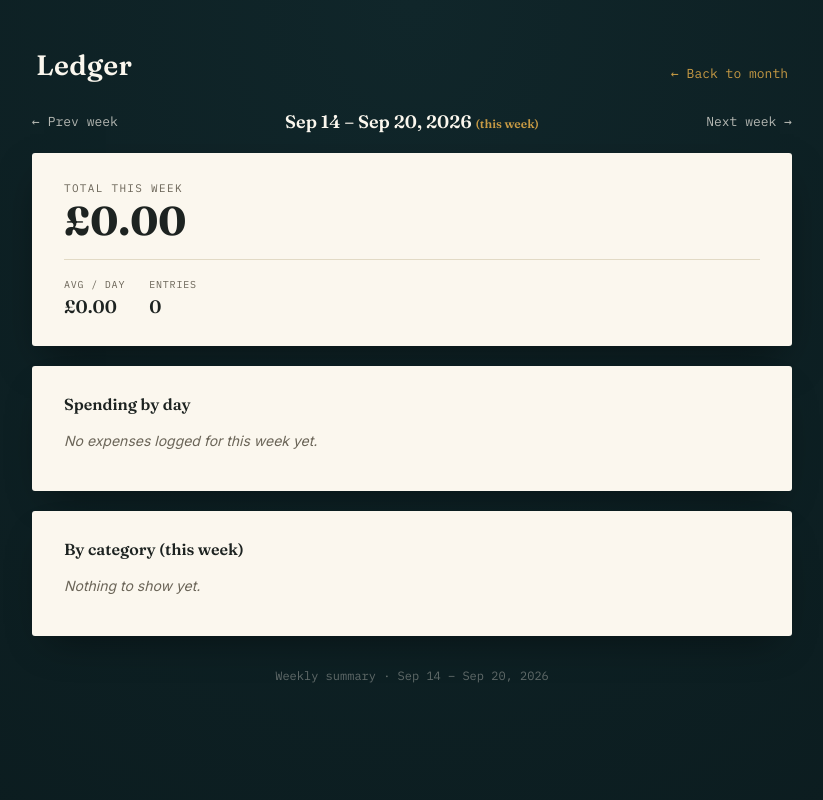
After one commit to manoselvaks/expense-tracker, a Flask app: page /week in a window 1280 px wide. The commit adds this page. Shown: the whole page, without its empty margins (228-1051 px from the left). Run offline with Flask 3, Linux system fonts and the light colour scheme; the visitor is signed in with stand-in values (Sample User, id 1); data that the repository does not hold is empty; some libraries are stand-ins or nearby versions.

Commit message:
Add CSRF protection; bring in local rate-limiting, change-password, week view
Security:
- Add Flask-WTF CSRFProtect and a token on every POST form (16 forms
  across 7 templates). Verified locally: a POST without the token is
  now rejected with 400, and existing routes still work correctly.
- Brings in login rate-limiting that was already written locally but
  never pushed: 5 failed attempts locks the account for 15 minutes,
  tracked per-user in the database. The README already claimed this
  feature; now the code backs it up.

Features (also already written locally, not yet pushed):
- Change password from Settings
- Week view (day-by-day spending, stacked by category) alongside the
  existing month/year views

README updated to describe all of the above accurately.

Co-Authored-By: Claude Sonnet 5 <noreply@anthropic.com>

```diff
--- a/app.py
+++ b/app.py
@@ -27,6 +27,7 @@ import psycopg2
 import psycopg2.extras
 from werkzeug.security import generate_password_hash, check_password_hash
 from dotenv import load_dotenv
+from flask_wtf import CSRFProtect
 
 load_dotenv()
 
@@ -34,6 +35,14 @@ app = Flask(__name__)
 app.secret_key = os.environ.get("SECRET_KEY")
 if not app.secret_key:
     raise RuntimeError("SECRET_KEY environment variable is required — set it in .env locally and in Render's Environment settings.")
+
+# Protects every state-changing form (add/edit/delete expense, change
+# password, settings, admin actions, etc.) against cross-site request
+# forgery: a form on this app is only accepted if it carries a token tied
+# to the user's own session, which an attacker's page can't forge. The
+# read-only /api/summary endpoint below is GET-only and token-authenticated
+# separately, so it's unaffected.
+csrf = CSRFProtect(app)
 
 DATABASE_URL = os.environ.get("DATABASE_URL")
 MAIL_USERNAME = os.environ.get("MAIL_USERNAME")
@@ -135,6 +144,10 @@ def init_db():
         cur.execute("ALTER TABLE users ADD COLUMN reset_token_expires TIMESTAMP")
     if not column_exists(cur, "users", "currency"):
         cur.execute("ALTER TABLE users ADD COLUMN currency TEXT NOT NULL DEFAULT 'GBP'")
+    if not column_exists(cur, "users", "failed_login_attempts"):
+        cur.execute("ALTER TABLE users ADD COLUMN failed_login_attempts INTEGER NOT NULL DEFAULT 0")
+    if not column_exists(cur, "users", "locked_until"):
+        cur.execute("ALTER TABLE users ADD COLUMN locked_until TIMESTAMP")
 
     cur.execute("""
         CREATE TABLE IF NOT EXISTS expenses (
@@ -274,6 +287,10 @@ def register():
     return render_template("register.html")
 
 
+MAX_LOGIN_ATTEMPTS = 5
+LOCKOUT_MINUTES = 15
+
+
 @app.route("/login", methods=["GET", "POST"])
 def login():
     if request.method == "POST":
@@ -282,17 +299,55 @@ def login():
 
         conn = get_connection()
         cur = conn.cursor()
-        cur.execute("SELECT id, password_hash FROM users WHERE email = %s", (email,))
+        cur.execute(
+            "SELECT id, password_hash, failed_login_attempts, locked_until FROM users WHERE email = %s",
+            (email,)
+        )
         row = cur.fetchone()
+
+        if row:
+            user_id, password_hash, failed_attempts, locked_until = row
+
+            if locked_until and locked_until > datetime.now():
+                minutes_left = int((locked_until - datetime.now()).total_seconds() / 60) + 1
+                cur.close()
+                conn.close()
+                flash(f"Too many failed attempts. Try again in {minutes_left} minute(s).")
+                return redirect(url_for("login"))
+
+            if check_password_hash(password_hash, password):
+                cur.execute(
+                    "UPDATE users SET failed_login_attempts = 0, locked_until = NULL WHERE id = %s",
+                    (user_id,)
+                )
+                conn.commit()
+                cur.close()
+                conn.close()
+                session["user_id"] = user_id
+                session["email"] = email
+                session.permanent = bool(request.form.get("remember"))
+                return redirect(url_for("home"))
+
+            new_attempts = failed_attempts + 1
+            if new_attempts >= MAX_LOGIN_ATTEMPTS:
+                cur.execute(
+                    "UPDATE users SET failed_login_attempts = 0, locked_until = %s WHERE id = %s",
+                    (datetime.now() + timedelta(minutes=LOCKOUT_MINUTES), user_id)
+                )
+                conn.commit()
+                cur.close()
+                conn.close()
+                flash(f"Too many failed attempts. Account locked for {LOCKOUT_MINUTES} minutes.")
+                return redirect(url_for("login"))
+            else:
+                cur.execute(
+                    "UPDATE users SET failed_login_attempts = %s WHERE id = %s",
+                    (new_attempts, user_id)
+                )
+                conn.commit()
+
         cur.close()
         conn.close()
-
-        if row and check_password_hash(row[1], password):
-            session["user_id"] = row[0]
-            session["email"] = email
-            session.permanent = bool(request.form.get("remember"))
-            return redirect(url_for("home"))
-
         flash("Incorrect email or password.")
         return redirect(url_for("login"))
 
@@ -457,6 +512,46 @@ def admin():
         expenses_last_7_days=expenses_last_7_days,
         users=users,
     )
+
+
+@app.route("/change-password", methods=["POST"])
+@login_required
+def change_password():
+    uid = current_user_id()
+    current_password = request.form["current_password"]
+    new_password = request.form["new_password"]
+    confirm_password = request.form["confirm_password"]
+
+    conn = get_connection()
+    cur = conn.cursor()
+    cur.execute("SELECT password_hash FROM users WHERE id = %s", (uid,))
+    row = cur.fetchone()
+
+    if not row or not check_password_hash(row[0], current_password):
+        cur.close()
+        conn.close()
+        flash("Current password is incorrect.")
+        return redirect(url_for("settings"))
+
+    if new_password != confirm_password:
+        cur.close()
+        conn.close()
+        flash("New passwords don't match.")
+        return redirect(url_for("settings"))
+
+    if len(new_password) < 8:
+        cur.close()
+        conn.close()
+        flash("New password must be at least 8 characters.")
+        return redirect(url_for("settings"))
+
+    new_hash = generate_password_hash(new_password, method="pbkdf2:sha256")
+    cur.execute("UPDATE users SET password_hash = %s WHERE id = %s", (new_hash, uid))
+    conn.commit()
+    cur.close()
+    conn.close()
+    flash("Password updated successfully.")
+    return redirect(url_for("settings"))
 
 
 @app.route("/settings", methods=["GET", "POST"])
@@ -982,6 +1077,88 @@ def search():
     )
 
 
+@app.route("/week")
+@app.route("/week/<week_start_str>")
+@login_required
+def week_view(week_start_str=None):
+    uid = current_user_id()
+
+    if week_start_str:
+        week_start = datetime.strptime(week_start_str, "%Y-%m-%d").date()
+    else:
+        today = datetime.now().date()
+        week_start = today - timedelta(days=today.weekday())  # Monday of this week
+
+    week_end = week_start + timedelta(days=6)
+
+    rows = read_expenses(uid)
+    week_rows = [r for r in rows if week_start <= r["date"] <= week_end]
+
+    day_names = ["Mon", "Tue", "Wed", "Thu", "Fri", "Sat", "Sun"]
+    day_totals = [0.0] * 7
+    for r in week_rows:
+        day_idx = (r["date"] - week_start).days
+        day_totals[day_idx] += float(r["amount"])
+
+    totals_by_category = {}
+    week_total = 0.0
+    for r in week_rows:
+        amt = float(r["amount"])
+        totals_by_category[r["category"]] = totals_by_category.get(r["category"], 0) + amt
+        week_total += amt
+
+    category_data = [
+        {"name": cat, "total": total}
+        for cat, total in sorted(totals_by_category.items(), key=lambda x: -x[1])
+    ]
+
+    # Build per-category daily totals for a stacked bar chart, ordered
+    # by total spend (biggest category first, matching the list above)
+    category_order = [c["name"] for c in category_data]
+    day_by_category = {cat: [0.0] * 7 for cat in category_order}
+    for r in week_rows:
+        day_idx = (r["date"] - week_start).days
+        day_by_category[r["category"]][day_idx] += float(r["amount"])
+
+    palette = ["#C79A44", "#3F6B4F", "#B0453D", "#6B8CA3", "#8C6BA3", "#A3826B", "#6BA38C", "#A38C6B", "#6B6BA3"]
+    stacked_datasets = [
+        {
+            "label": cat.capitalize(),
+            "data": [round(v, 2) for v in day_by_category[cat]],
+            "backgroundColor": palette[i % len(palette)],
+        }
+        for i, cat in enumerate(category_order)
+    ]
+
+    day_labels = [f"{name} {(week_start + timedelta(days=i)).day}" for i, name in enumerate(day_names)]
+    avg_day = week_total / 7
+    busiest_day_idx = day_totals.index(max(day_totals)) if week_total > 0 else None
+    busiest_day = day_labels[busiest_day_idx] if busiest_day_idx is not None else None
+
+    today = datetime.now().date()
+    is_current_week = week_start <= today <= week_end
+
+    return render_template(
+        "week.html",
+        week_start=week_start,
+        week_end=week_end,
+        week_label=f"{week_start.strftime('%b %-d')} – {week_end.strftime('%b %-d, %Y')}",
+        day_labels=day_labels,
+        day_totals=[round(d, 2) for d in day_totals],
+        week_total=week_total,
+        category_data=category_data,
+        category_icons=CATEGORY_ICONS,
+        stacked_datasets=stacked_datasets,
+        avg_day=avg_day,
+        busiest_day=busiest_day,
+        expense_count=len(week_rows),
+        currency_symbol=CURRENCIES.get(get_user_currency(uid), "£"),
+        prev_week=(week_start - timedelta(days=7)).strftime("%Y-%m-%d"),
+        next_week=(week_start + timedelta(days=7)).strftime("%Y-%m-%d"),
+        is_current_week=is_current_week,
+    )
+
+
 @app.route("/year")
 @app.route("/year/<int:year>")
 @login_required
--- a/requirements.txt
+++ b/requirements.txt
@@ -1,3 +1,4 @@
 Flask==3.1.3
+Flask-WTF==1.2.2
 psycopg2-binary==2.9.10
 python-dotenv==1.0.1
--- a/templates/edit.html
+++ b/templates/edit.html
@@ -81,6 +81,7 @@
   <h1>Edit entry</h1>
   <div class="card">
     <form action="/update/{{ expense.id }}" method="POST">
+      <input type="hidden" name="csrf_token" value="{{ csrf_token() }}">
       <label>Date</label>
       <input type="date" name="date" value="{{ expense.date }}" required>
 
--- a/templates/forgot_password.html
+++ b/templates/forgot_password.html
@@ -63,6 +63,7 @@
     {% endwith %}
     <p class="explain">Enter your account email and we'll send a link to reset your password.</p>
     <form method="POST" action="/forgot-password">
+      <input type="hidden" name="csrf_token" value="{{ csrf_token() }}">
       <label>Email</label>
       <input type="email" name="email" required autofocus>
       <button type="submit">Send reset link</button>
--- a/templates/login.html
+++ b/templates/login.html
@@ -62,6 +62,7 @@
       {% endif %}
     {% endwith %}
     <form method="POST" action="/login">
+      <input type="hidden" name="csrf_token" value="{{ csrf_token() }}">
       <label>Email</label>
       <input type="email" name="email" required autofocus>
       <label>Password</label>
--- a/templates/register.html
+++ b/templates/register.html
@@ -63,6 +63,7 @@
       {% endif %}
     {% endwith %}
     <form method="POST" action="/register">
+      <input type="hidden" name="csrf_token" value="{{ csrf_token() }}">
       <label>Email</label>
       <input type="email" name="email" required autofocus>
       <label>Password</label>
--- a/templates/reset_password.html
+++ b/templates/reset_password.html
@@ -61,6 +61,7 @@
       {% endif %}
     {% endwith %}
     <form method="POST" action="/reset-password/{{ token }}">
+      <input type="hidden" name="csrf_token" value="{{ csrf_token() }}">
       <label>New password</label>
       <input type="password" name="password" required minlength="8" autofocus>
       <div class="hint">At least 8 characters</div>
--- /dev/null
+++ b/templates/week.html
@@ -0,0 +1,180 @@
+<!DOCTYPE html>
+<html lang="en">
+<head>
+<meta charset="UTF-8">
+<meta name="viewport" content="width=device-width, initial-scale=1.0">
+<title>Week — Ledger</title>
+<link href="https://fonts.googleapis.com/css2?family=Fraunces:opsz,wght@9..144,400;9..144,600;9..144,700&family=Inter:wght@400;500;600&family=IBM+Plex+Mono:wght@400;500;600&display=swap" rel="stylesheet">
+<script src="https://cdnjs.cloudflare.com/ajax/libs/Chart.js/4.5.0/chart.umd.min.js"></script>
+<style>
+  :root {
+    --ink-bg: #10262A; --ink-bg-deep: #0B1B1E; --paper: #FBF7EE; --paper-dim: #F1EBDC;
+    --text-dark: #1D2321; --text-mute: #6B6558; --gold: #C79A44; --gold-deep: #A87F34;
+    --brick: #B0453D; --forest: #3F6B4F; --hairline: #E2DAC5;
+  }
+  * { box-sizing: border-box; }
+  html { background: var(--ink-bg-deep); overscroll-behavior-y: none; }
+  body {
+    margin: 0;
+    background: radial-gradient(ellipse at top, var(--ink-bg) 0%, var(--ink-bg-deep) 100%);
+    font-family: 'Inter', sans-serif; color: var(--text-dark);
+    min-height: 100vh; padding: 48px 20px 80px; overscroll-behavior-y: none;
+  }
+  .wrap { max-width: 760px; margin: 0 auto; }
+  .masthead {
+    display: flex; justify-content: space-between; align-items: flex-end;
+    margin-bottom: 28px; padding: 0 4px;
+  }
+  .masthead h1 {
+    font-family: 'Fraunces', serif; font-weight: 600; font-size: 28px;
+    color: var(--paper); margin: 0; letter-spacing: 0.01em;
+  }
+  .masthead a {
+    color: var(--gold); text-decoration: none; font-family: 'IBM Plex Mono', monospace; font-size: 13px;
+  }
+  .week-nav {
+    display: flex; justify-content: space-between; align-items: center; margin-bottom: 20px;
+  }
+  .week-nav a {
+    color: var(--paper); text-decoration: none; font-family: 'IBM Plex Mono', monospace;
+    font-size: 13px; opacity: 0.7;
+  }
+  .week-nav a:hover { opacity: 1; }
+  .week-nav .current-week {
+    font-family: 'Fraunces', serif; color: var(--paper); font-size: 18px; font-weight: 600; text-align: center;
+  }
+  .stamp {
+    background: var(--paper); border-radius: 3px;
+    box-shadow: 0 18px 40px -12px rgba(0,0,0,0.5); overflow: hidden; margin-bottom: 20px;
+  }
+  .stamp-inner { padding: 28px 32px; }
+  .stamp-total-label {
+    font-family: 'IBM Plex Mono', monospace; font-size: 11px; text-transform: uppercase;
+    letter-spacing: 0.12em; color: var(--text-mute); margin-bottom: 6px;
+  }
+  .stamp-total {
+    font-family: 'Fraunces', serif; font-size: 40px; font-weight: 700; line-height: 1; color: var(--text-dark);
+  }
+  .stats-row {
+    display: flex; gap: 24px; margin-top: 18px; padding-top: 18px; border-top: 1px solid var(--hairline);
+    flex-wrap: wrap;
+  }
+  .stat-label {
+    font-family: 'IBM Plex Mono', monospace; font-size: 10px; text-transform: uppercase;
+    letter-spacing: 0.08em; color: var(--text-mute); margin-bottom: 4px;
+  }
+  .stat-value { font-family: 'Fraunces', serif; font-size: 18px; font-weight: 600; }
+  .card {
+    background: var(--paper); border-radius: 3px;
+    box-shadow: 0 18px 40px -16px rgba(0,0,0,0.45); padding: 28px 32px; margin-bottom: 20px;
+  }
+  .card h2 { font-family: 'Fraunces', serif; font-size: 16px; font-weight: 600; margin: 0 0 18px 0; }
+  .cat-row {
+    padding: 12px 0; border-bottom: 1px solid var(--hairline);
+    display: flex; justify-content: space-between;
+  }
+  .cat-row:last-child { border-bottom: none; }
+  .cat-name { font-weight: 500; font-size: 14px; text-transform: capitalize; }
+  .cat-amount { font-family: 'IBM Plex Mono', monospace; font-size: 14px; font-weight: 500; }
+  .empty-note { color: var(--text-mute); font-size: 14px; font-style: italic; }
+  .footer-note {
+    text-align: center; color: rgba(251,247,238,0.35); font-size: 12px;
+    margin-top: 32px; font-family: 'IBM Plex Mono', monospace;
+  }
+</style>
+</head>
+<body>
+<div class="wrap">
+
+  <div class="masthead">
+    <h1>Ledger</h1>
+    <a href="/">← Back to month</a>
+  </div>
+
+  <div class="week-nav">
+    <a href="/week/{{ prev_week }}">← Prev week</a>
+    <span class="current-week">{{ week_label }}{% if is_current_week %} <span style="color:var(--gold); font-size:12px;">(this week)</span>{% endif %}</span>
+    <a href="/week/{{ next_week }}">Next week →</a>
+  </div>
+
+  <div class="stamp">
+    <div class="stamp-inner">
+      <div class="stamp-total-label">Total this week</div>
+      <div class="stamp-total">{{ currency_symbol }}{{ "%.2f"|format(week_total) }}</div>
+      <div class="stats-row">
+        <div>
+          <div class="stat-label">Avg / day</div>
+          <div class="stat-value">{{ currency_symbol }}{{ "%.2f"|format(avg_day) }}</div>
+        </div>
+        {% if busiest_day %}
+        <div>
+          <div class="stat-label">Busiest day</div>
+          <div class="stat-value">{{ busiest_day }}</div>
+        </div>
+        {% endif %}
+        <div>
+          <div class="stat-label">Entries</div>
+          <div class="stat-value">{{ expense_count }}</div>
+        </div>
+      </div>
+    </div>
+  </div>
+
+  <div class="card">
+    <h2>Spending by day</h2>
+    {% if week_total > 0 %}
+      <div style="height: 280px;">
+        <canvas id="weeklyChart"></canvas>
+      </div>
+    {% else %}
+      <p class="empty-note">No expenses logged for this week yet.</p>
+    {% endif %}
+  </div>
+
+  <div class="card">
+    <h2>By category (this week)</h2>
+    {% if category_data %}
+      {% for c in category_data %}
+      <div class="cat-row">
+        <span class="cat-name">{{ category_icons.get(c.name, '') }} {{ c.name }}</span>
+        <span class="cat-amount">{{ currency_symbol }}{{ "%.2f"|format(c.total) }}</span>
+      </div>
+      {% endfor %}
+    {% else %}
+      <p class="empty-note">Nothing to show yet.</p>
+    {% endif %}
+  </div>
+
+  <div class="footer-note">Weekly summary · {{ week_label }}</div>
+
+</div>
+
+{% if week_total > 0 %}
+<script>
+  const ctx = document.getElementById('weeklyChart').getContext('2d');
+  new Chart(ctx, {
+    type: 'bar',
+    data: {
+      labels: {{ day_labels|tojson }},
+      datasets: {{ stacked_datasets|tojson }}.map(d => ({...d, borderRadius: 2}))
+    },
+    options: {
+      maintainAspectRatio: false,
+      plugins: {
+        legend: {
+          display: true,
+          position: 'bottom',
+          labels: { font: { family: 'Inter', size: 11 }, color: '#1D2321', boxWidth: 12, padding: 10 }
+        }
+      },
+      scales: {
+        y: { stacked: true, beginAtZero: true, ticks: { font: { family: 'IBM Plex Mono', size: 10 } } },
+        x: { stacked: true, ticks: { font: { family: 'IBM Plex Mono', size: 10 } } }
+      }
+    }
+  });
+</script>
+{% endif %}
+
+</body>
+</html>
```
Also changed, not shown: templates/index.html (+10 -0 lines), templates/settings.html (+17 -0 lines), README.md.
